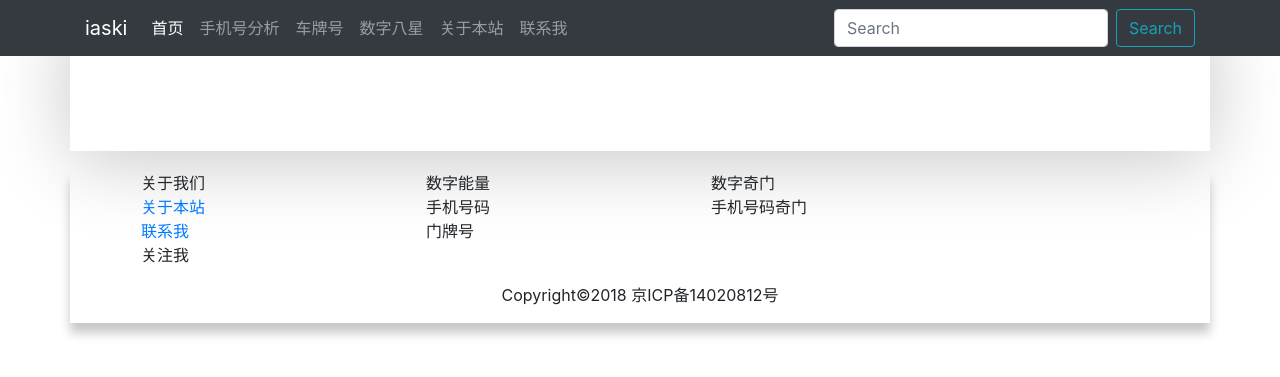
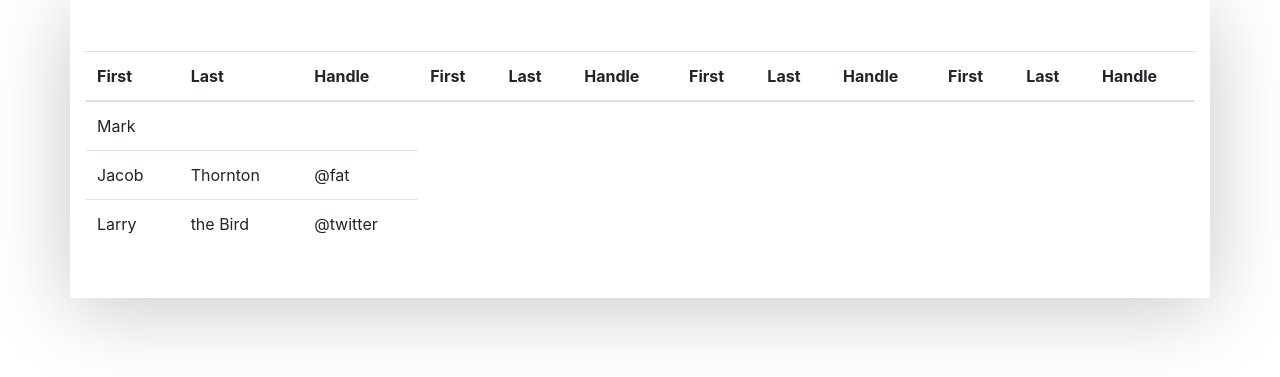
Before and after one commit to chksong/goipcProduct, a Django app: page /test in a window 1280 px wide. Shown: the top 377 px of the page. Run offline with Django 3.2, Linux system fonts and the light colour scheme; some libraries are stand-ins or nearby versions.

Commit message:
base  删除 nav footer 百度统计

```diff
--- a/product/templates/product/base.html
+++ b/product/templates/product/base.html
@@ -7,13 +7,12 @@
     <link rel="stylesheet" href="/static/css/iaski.css" >
 
     <title>{% block title %}默认标题{% endblock %} </title>
-    <meta content="{% block keywords %}数字能里，数字八星，数字奇门，手机号分析{% endblock %}" name="Keywords">
+    <meta content="{% block keywords %}研华工控产品查询{% endblock %}" name="Keywords">
     {% block css %}   {% endblock %}
 </head>
 <body>
 
-<!--导航栏-->
-{% include 'product/nav.html' %}
+
 
 <!--内容区域-->
 <div id='main'>
@@ -23,8 +22,7 @@
 </div>
 
 
-<!-- 底部栏 -->
-{% include 'product/footer.html' %}
+
 
 <!--连接Jquery代码-->
 <script src="/static/js/jquery-3.3.1.min.js"></script>
@@ -37,15 +35,15 @@
 
 
 <!-- 百度统计的代码 -->
-<script>
-var _hmt = _hmt || [];
-(function() {
-  var hm = document.createElement("script");
-  hm.src = "https://hm.baidu.com/hm.js?f8bcfe83e1a95d6d4842e5826b401831";
-  var s = document.getElementsByTagName("script")[0];
-  s.parentNode.insertBefore(hm, s);
-})();
-</script>
+<!--<script>-->
+<!--var _hmt = _hmt || [];-->
+<!--(function() {-->
+  <!--var hm = document.createElement("script");-->
+  <!--hm.src = "https://hm.baidu.com/hm.js?f8bcfe83e1a95d6d4842e5826b401831";-->
+  <!--var s = document.getElementsByTagName("script")[0];-->
+  <!--s.parentNode.insertBefore(hm, s);-->
+<!--})();-->
+<!--</script>-->
 
 
 </body>
--- a/product/templates/product/product.html
+++ b/product/templates/product/product.html
@@ -6,7 +6,7 @@
 <link rel="stylesheet" href="/static/css/phone.css">
 {% endblock %}
 
-{% block title %}手机号码输入{% endblock %}
+{% block title %}研华工控机查询{% endblock %}
 
 
 
@@ -14,20 +14,47 @@
 <div class="container">
 
 
-<!-- 车牌号输入区域 -->
-<div class="phoneinput">
+<!-- 内容区域 -->
+
 	<div class="row justify-content-md-center">
 		<div class="col-lg-6">
-			<form action="phone" method="post">
-		        {% csrf_token %}
-		        {{ form }}
-    		</form>
 		</div>
 	</div>
-</div>
 
-<div></div>
 
+	<table style="margin: auto" class="table  ">
+			  <thead>
+				<tr>
+				  <th scope="col">First</th>
+				  <th scope="col">Last</th>
+				  <th scope="col">Handle</th>
+					<th scope="col">First</th>
+				  <th scope="col">Last</th>
+				  <th scope="col">Handle</th>
+					<th scope="col">First</th>
+				  <th scope="col">Last</th>
+				  <th scope="col">Handle</th>
+					<th scope="col">First</th>
+				  <th scope="col">Last</th>
+				  <th scope="col">Handle</th>
+				</tr>
+			  </thead>
+			  <tbody>
+				<tr>
+				  <td>Mark</td>
+				</tr>
+				<tr>
+				  <td>Jacob</td>
+				  <td>Thornton</td>
+				  <td>@fat</td>
+				</tr>
+				<tr>
+				  <td>Larry</td>
+				  <td>the Bird</td>
+				  <td>@twitter</td>
+				</tr>
+			  </tbody>
+			</table>
 
 </div>
 
```
